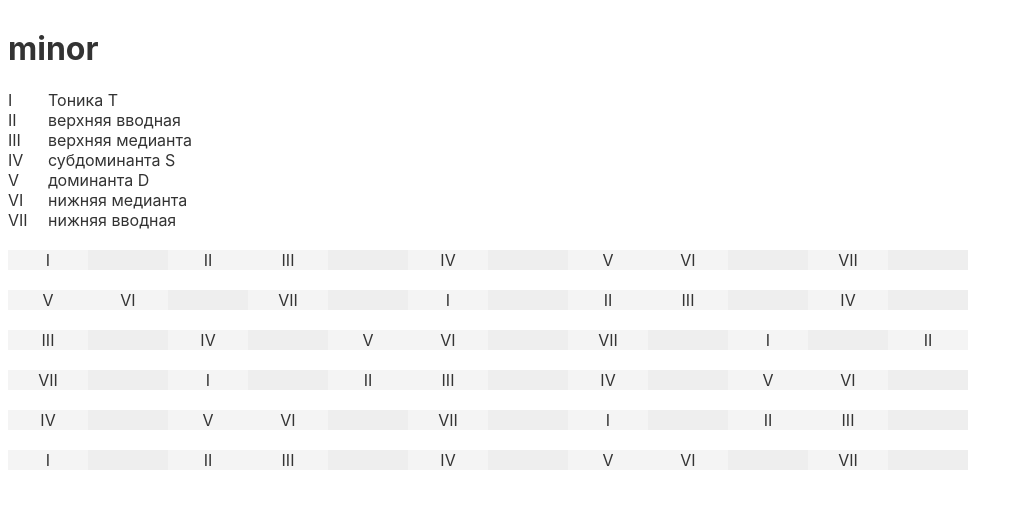
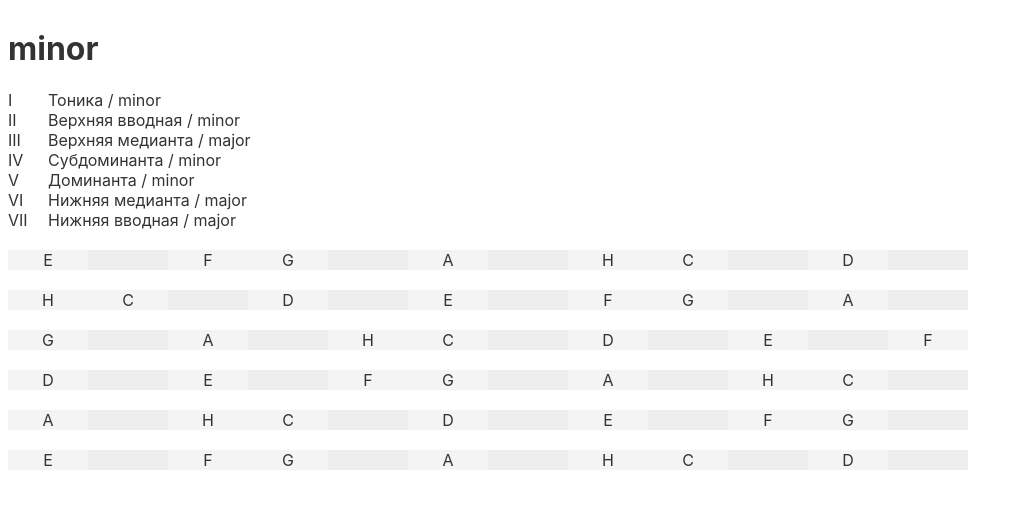
Before and after one commit to scoutrul/svelte-chords, a Svelte app: page / in a window 1280 px wide. Shown: the top 508 px of the page, without its empty margins (0-1023 px from the left). Built offline with nearby package versions, Linux system fonts and the light colour scheme.

Commit message:
отрисовка струн по ключу

```diff
--- a/src/Minor.svelte
+++ b/src/Minor.svelte
@@ -1,7 +1,7 @@
 <script>
     import emotion from 'emotion/dist/emotion.umd.min.js';
+    const { css } = emotion;
 
-    const { css } = emotion;
     const steps__cell = css`
         display: flex;
         align-content: center;
@@ -18,7 +18,9 @@
         steps: [
             {
                 order: 1,
-                alias: ['Тоника', 'I', 'T'],
+                roman: 'I',
+                type: 'minor',
+                name: 'Тоника',
                 move: {
                     up: 2,
                     down: 2
@@ -26,7 +28,9 @@
             }
             ,{
                 order: 2,
-                alias: ['верхняя вводная', 'II'],
+                roman: 'II',
+                type: 'minor',
+                name: 'Верхняя вводная',
                 move: {
                     up: 1,
                     down: 2
@@ -34,35 +38,45 @@
             }
             ,{
                 order: 3,
-                alias: ['верхняя медианта', 'III'],
+                roman: 'III',
+                type: 'major',
+                name: 'Верхняя медианта',
                 move: {
                     up: 2,
                     down: 1
                 }
             },{
                 order: 4,
-                alias: ['субдоминанта', 'IV', 'S'],
+                roman: 'IV',
+                type: 'minor',
+                name: 'Субдоминанта',
                 move: {
                     up: 2,
                     down: 2
                 }
             },{
                 order: 5,
-                alias: ['доминанта', 'V', 'D'],
+                roman: 'V',
+                type: 'minor',
+                name: 'Доминанта',
                 move: {
                     up: 1,
                     down: 2
                 }
             },{
                 order: 6,
-                alias: ['нижняя медианта', 'VI'],
+                roman: 'VI',
+                type: 'major',
+                name: 'Нижняя медианта',
                 move: {
                     up: 2,
                     down: 1
                 }
             },{
                 order: 7,
-                alias: ['нижняя вводная', 'VII'],
+                roman: 'VII',
+                type: 'major',
+                name: 'Нижняя вводная',
                 move: {
                     up: 2,
                     down: 2
@@ -70,8 +84,12 @@
             }
         ]
     };
-
-    $: drowGuitarCells = (startStep = 1) => {
+    $: findKey = (key, order) => {
+        let harmony = ['A', 'H', 'C', 'D', 'E', 'F', 'G', 'A', 'H', 'C', 'D', 'E', 'F', 'G'];
+        let indexOf = harmony.indexOf(key);
+        return harmony[--order + indexOf];
+    };
+    $: drowString = (key = 'A', startStep = 1) => {
 
         let steps = [...state.steps];
         let allHalfs = steps.reduce((acc, curr) => acc + curr.move.up, 0);
@@ -84,13 +102,11 @@
 
         let string = '';
         for (let step of steps) {
-            string += `<div class="${steps__cell}">${step.alias[1]}</div>`;
+            string += `<div class="${steps__cell}">${findKey(key, step.order)}</div>`;
             if(step.move.up === 2){
                 string += `<div class="${steps__cell} ${steps__cell_blank}"></div>`
             }
-
         }
-
         return string
     }
 // TSD
@@ -105,29 +121,29 @@
 
 {#each state.steps as step}
 <div class="alias">
-    <div class="alias__rom">{step.alias[1]}</div>
-    <div>{step.alias[0]} {step.alias[2] ? step.alias[2] : ''}</div>
+    <div class="alias__rom">{step.roman}</div>
+    <div>{step.name} / {step.type}</div>
 </div>
 {/each}
 
 
 <div class="steps">
-    {@html drowGuitarCells(1)}
+    {@html drowString('E', 1)}
 </div>
 <div class="steps">
-    {@html drowGuitarCells(5)}
+    {@html drowString('E', 5)}
 </div>
 <div class="steps">
-    {@html drowGuitarCells(3)}
+    {@html drowString('E', 3)}
 </div>
 <div class="steps">
-    {@html drowGuitarCells(7)}
+    {@html drowString('E', 7)}
 </div>
 <div class="steps">
-    {@html drowGuitarCells(4)}
+    {@html drowString('E', 4)}
 </div>
 <div class="steps">
-    {@html drowGuitarCells(1)}
+    {@html drowString('E', 1)}
 </div>
 <style>
 .steps {
```
